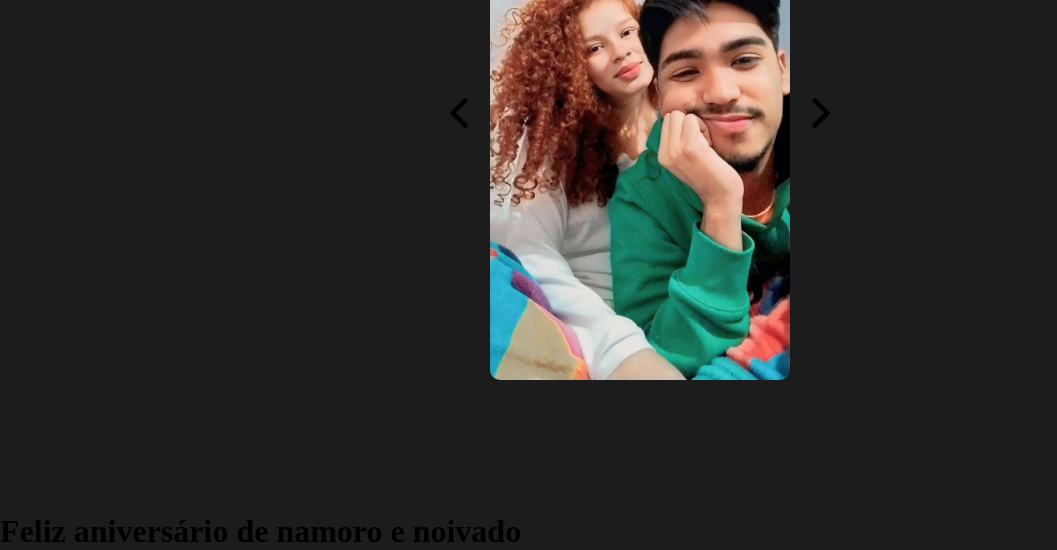
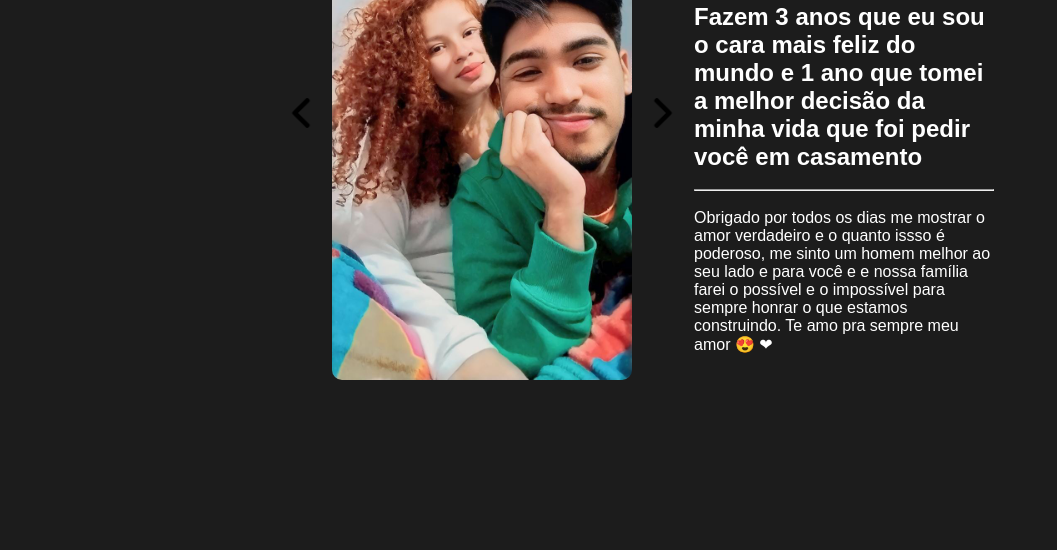
Before and after one commit to Julio-Leal/julio-e-izabela, a plain HTML site: page index.html in a window 1280 px wide. Shown: the part 345-895 px from the top of the page, without its empty margins (0-1057 px from the left). After the commit the page ends 858 px from the top, so only its background shows below. Drawn offline with Linux system fonts and the light colour scheme.

Commit message:
quase la

```diff
--- a/index.html
+++ b/index.html
@@ -8,7 +8,6 @@
     <script src="src/script.js" defer></script>
 </head>
 <body>
-    <div class="conainer-main">
     <!--autoplay-->
     <audio id="song" src="public/media/04 Turning Page.m4a" controls></audio>
 
@@ -24,8 +23,18 @@
             <img src="public/images/img7.jpg" alt="" class="slider">
         </div>
         <button id="next-button"><img src="public/images/arrow.png" alt="next-button"></button>
+
+        <div class="texto">
+            <h1>Feliz aniversário de namoro e noivado &#x2764</h1>
+            <br>
+            <h2>Fazem 3 anos que eu sou o cara mais feliz do mundo e 1 ano que tomei a melhor decisão da minha vida que foi pedir você em casamento</h2>
+            <br>
+            <hr>
+            <br>
+            <p>
+                Obrigado por todos os dias me mostrar o amor verdadeiro e o quanto issso é poderoso, me sinto um homem melhor ao seu lado e para você e e nossa família farei o possível e o impossível para sempre honrar o que estamos construindo. Te amo pra sempre meu amor &#x1F60D &#x2764
+            </p>
         </div>
-        <h1>Feliz aniversário de namoro e noivado</h1>
     </div>
 </body>
 </html>
--- a/src/style.css
+++ b/src/style.css
@@ -6,18 +6,12 @@
 
 body {
     background-color: #1C1C1C;
+    font-family: Arial, Helvetica, sans-serif;
+    color: white;
 }
 
 #song {
 
-}
-
-.container-main {
-    display: flex;
-    width: 500px;
-    height: 100vh;
-    align-items: center;
-    justify-content: center;
 }
 
 .container-slider {
@@ -65,3 +59,7 @@ body {
 #prev-button {
     transform: rotate(180deg);
 }
+
+.texto {
+    width: 300px;
+}
```
Lines whose indentation alone changed are shown as unchanged.
